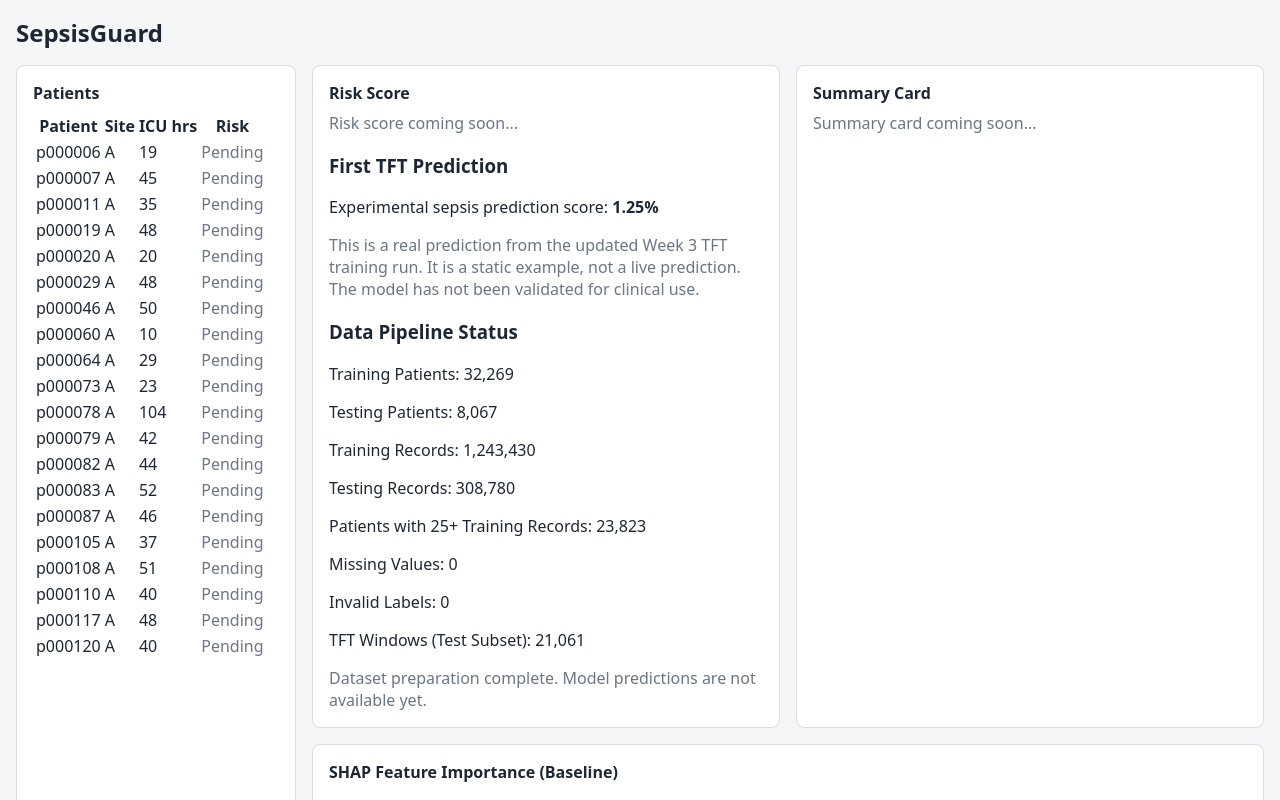
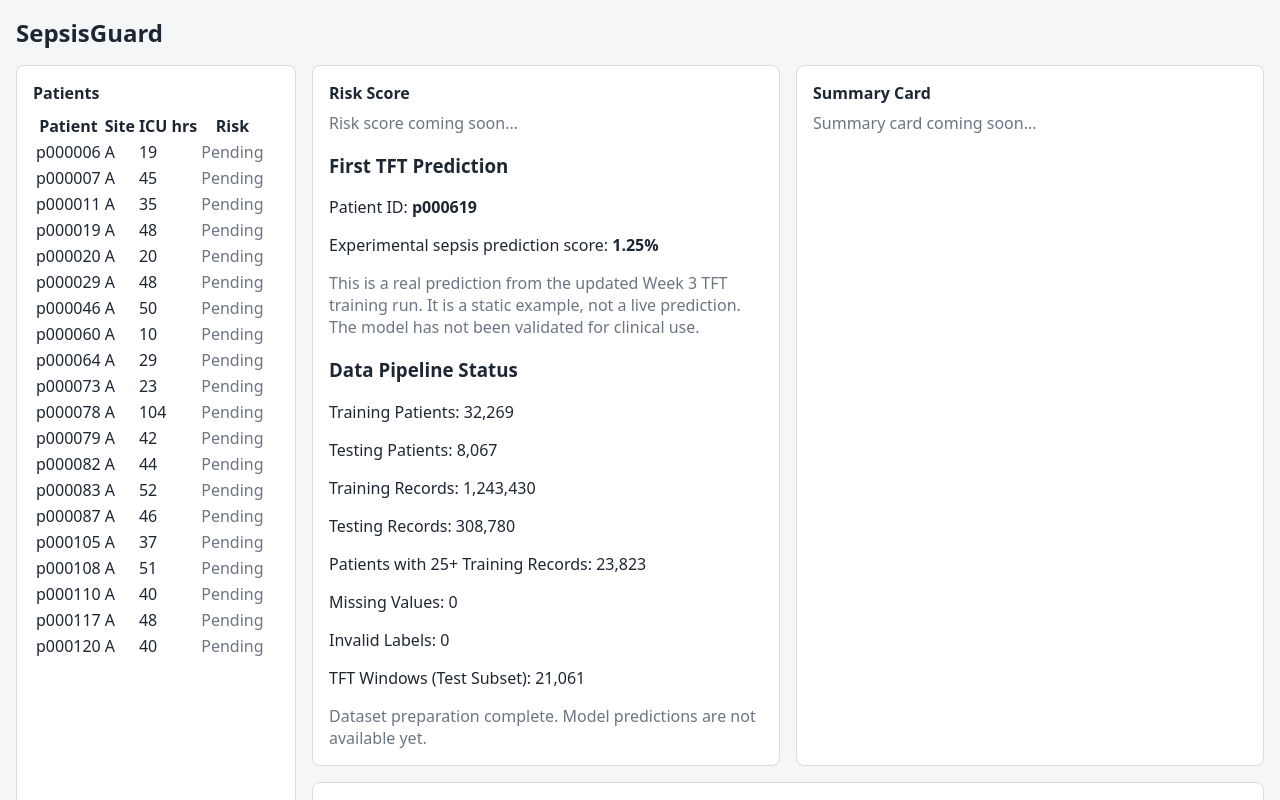
Before and after one commit to aisutd/sepsisguard, a React app in the folder frontend/: page / in a window 1280 px wide. Shown: the top 800 px of the page. Built offline with nearby package versions, Linux system fonts and the light colour scheme; the HTML template or start-up script is replaced by a standard one.

Commit message:
Add paitent label for the risk score

```diff
--- a/frontend/src/components/RiskScore.jsx
+++ b/frontend/src/components/RiskScore.jsx
@@ -26,6 +26,10 @@ function RiskScore() {
             </p>
 
             <h3>First TFT Prediction</h3>
+
+            <p>
+                Patient ID: <strong>p000619</strong>
+            </p>
 
             <p>
                 Experimental sepsis prediction score: <strong>1.25%</strong>
```
